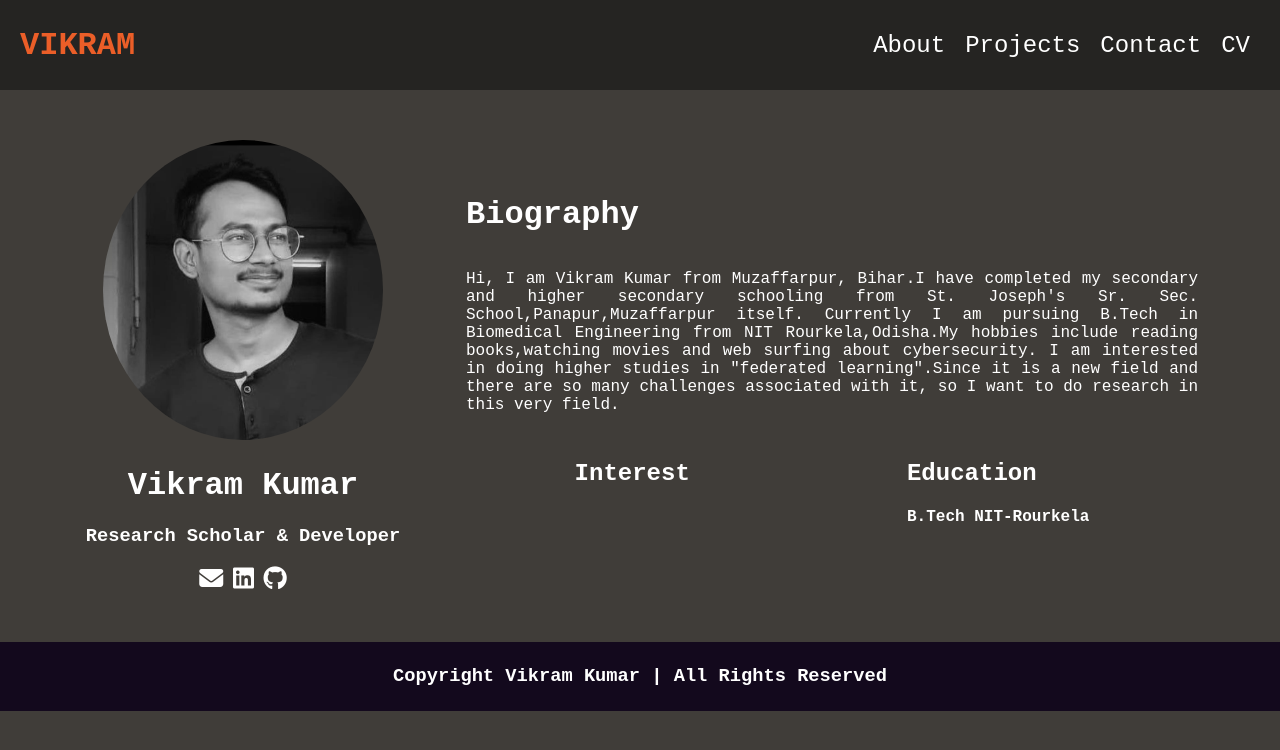
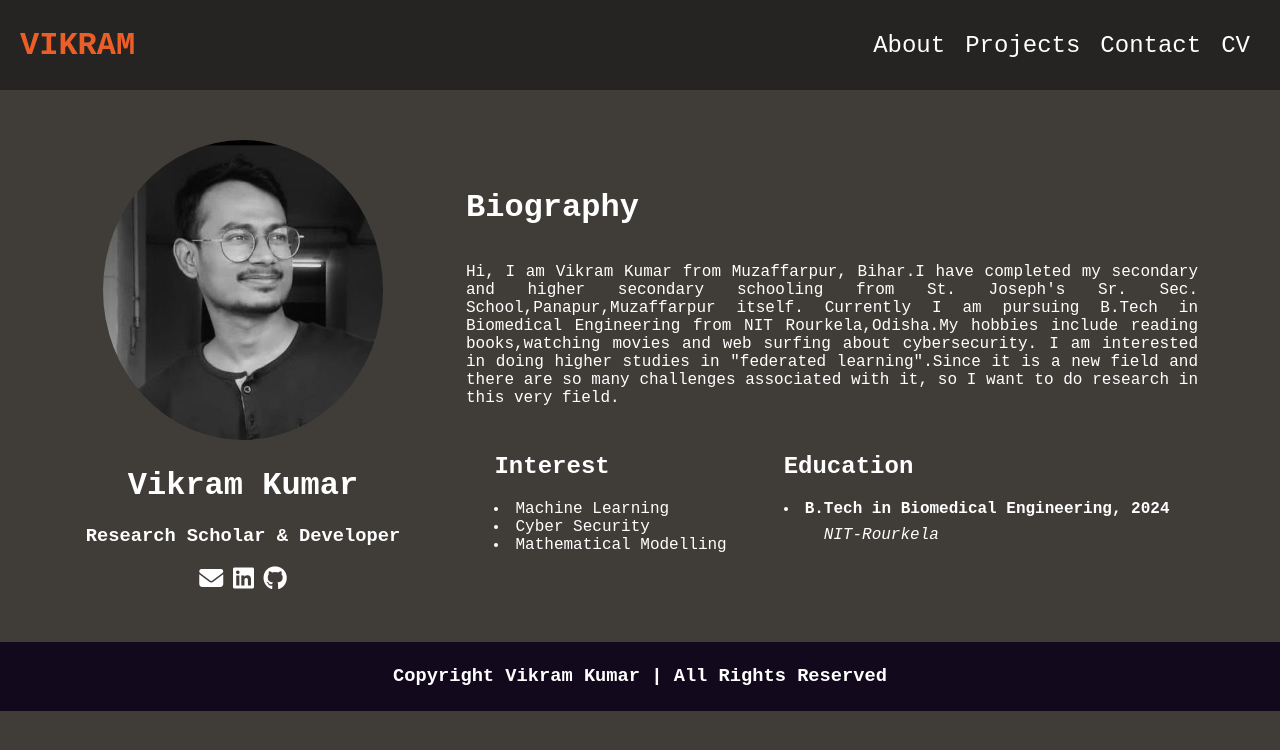
Before and after one commit to mastervikramk/Portfolio, a plain HTML site: page index.html in a window 1280 px wide. Drawn offline with Linux system fonts and the light colour scheme.

Commit message:
main hero doen

```diff
--- a/index.html
+++ b/index.html
@@ -73,10 +73,21 @@
                 <div id="education">
                     <div id="edu">
                         <h2>Interest</h2>
+                        <li>Machine Learning</li>
+                        <li>Cyber Security</li>
+                        <li>Mathematical Modelling</li>
+
                     </div>
                     <div id="edu">
                         <h2>Education</h2>
-                        <h4>B.Tech NIT-Rourkela</h4>
+                        <li>
+                            <b>B.Tech in Biomedical Engineering, 2024</b>
+                            <ul><i>NIT-Rourkela</i></ul>
+                        </li>
+
+
+
+
                     </div>
 
                 </div>
--- a/style.css
+++ b/style.css
@@ -100,6 +100,11 @@ body {
 
 #edu {
     margin: 10px;
+
+
+}
+#edu b,ul {
+    line-height: 2px;
 }
 
 #social_icons {
```
